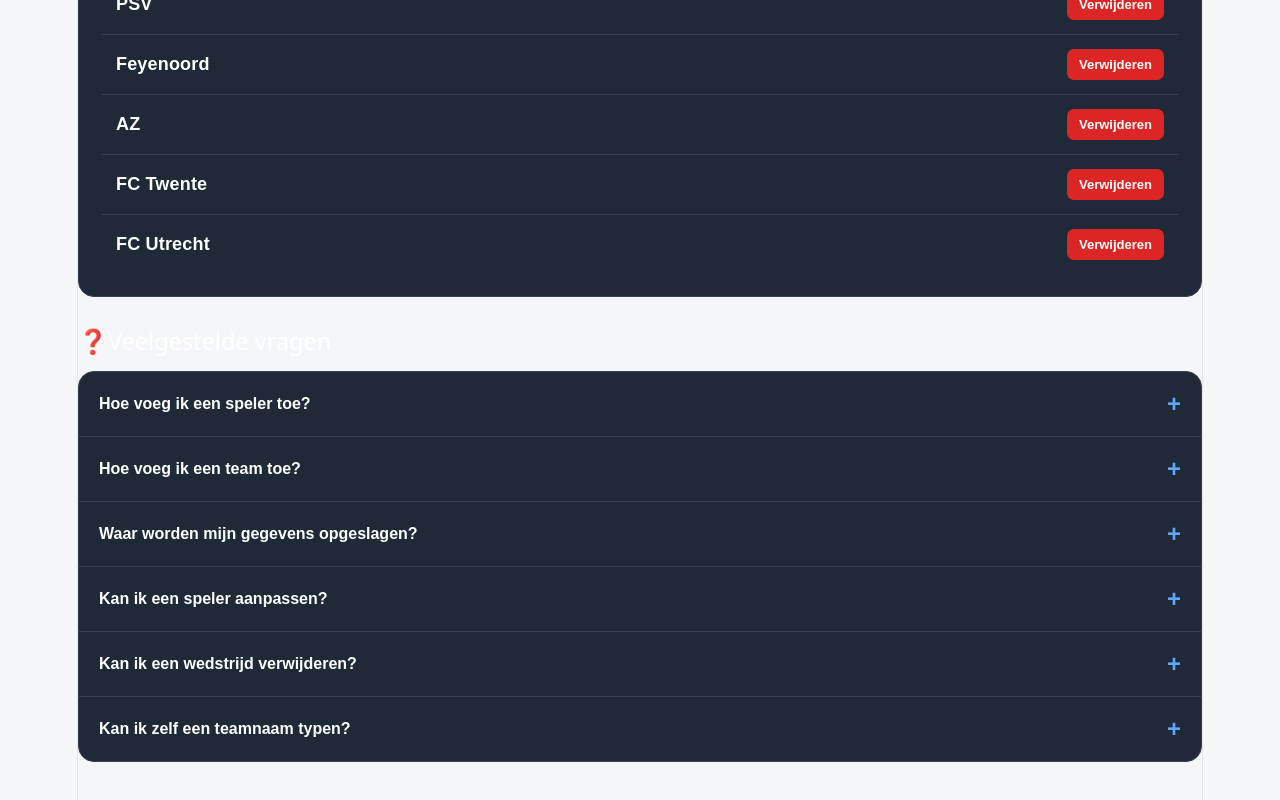
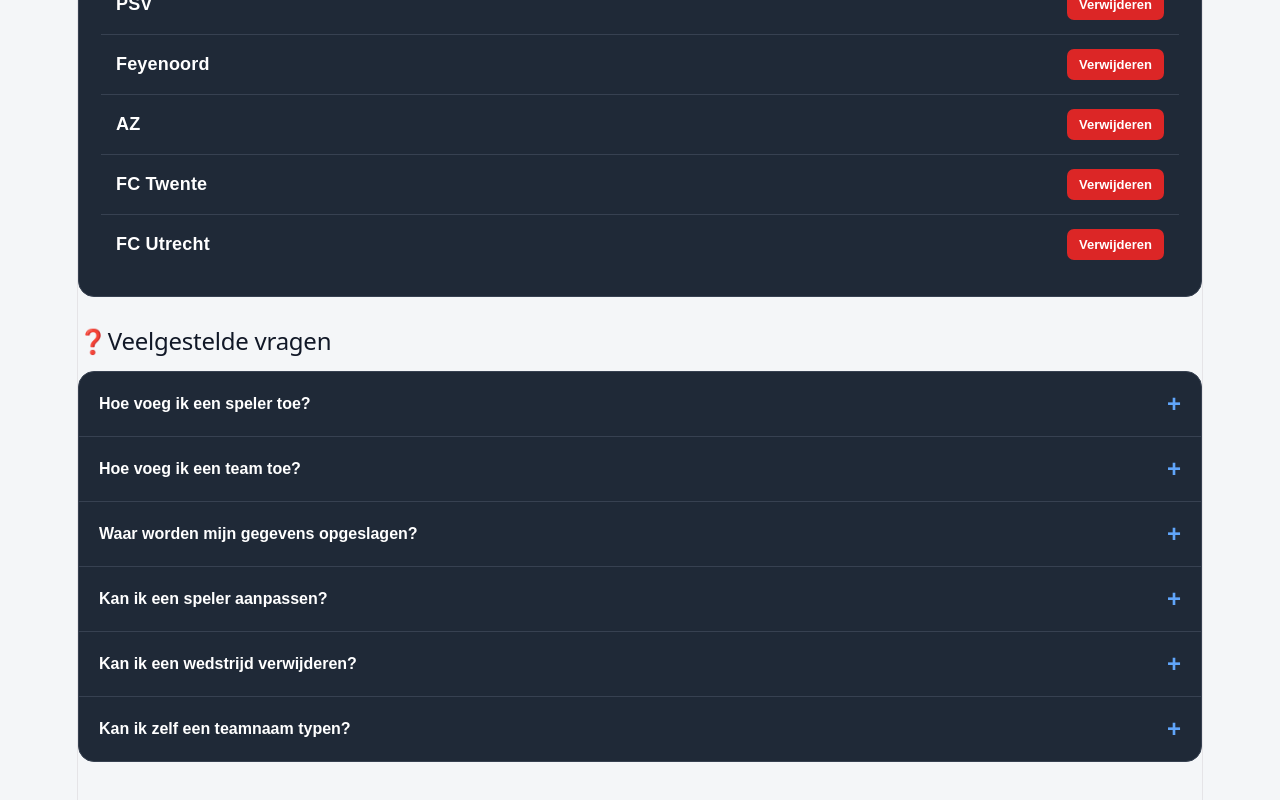
Before and after one commit to Ryan050409/simpel-design, a React (Vite) app: page /instellingen in a window 1280 px wide. Shown: the part 788-1588 px from the top of the page. Built offline with nearby package versions, Linux system fonts and the light colour scheme.

Commit message:
Koptekst Veelgestelde vragen zwart maken

```diff
--- a/src/App.css
+++ b/src/App.css
@@ -1336,7 +1336,7 @@
 
 .faq-section h2 {
   margin: 0 0 16px;
-  color: #ffffff;
+  color: #111827;
   font-size: 24px;
 }
 
```
